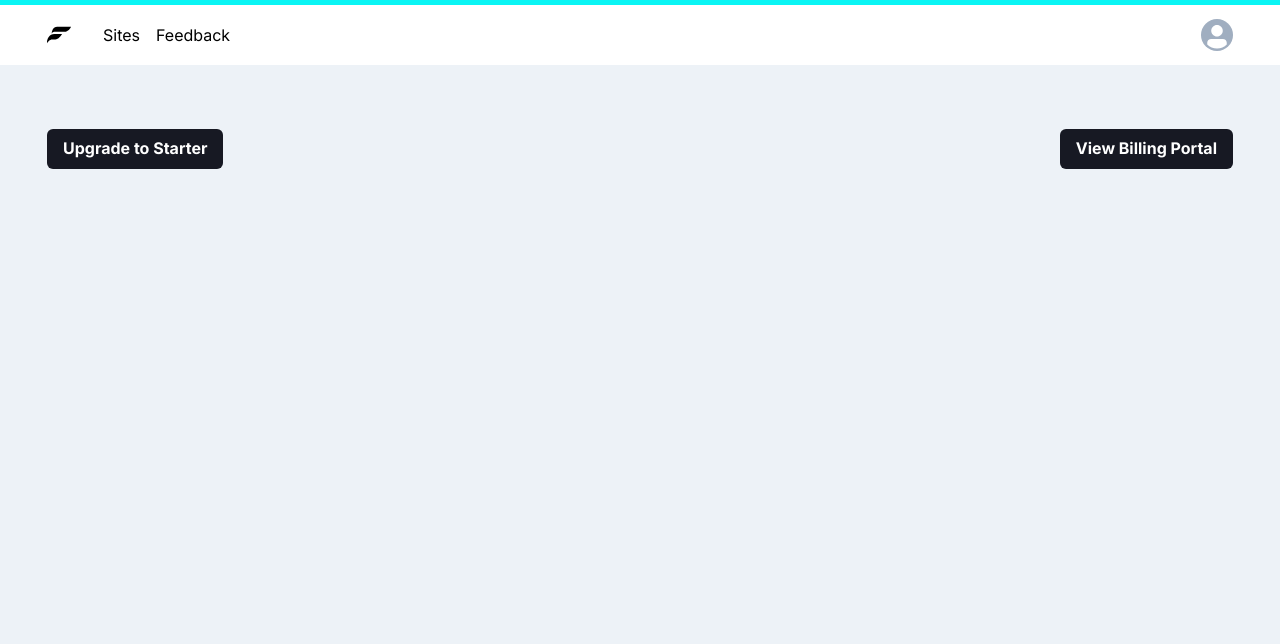
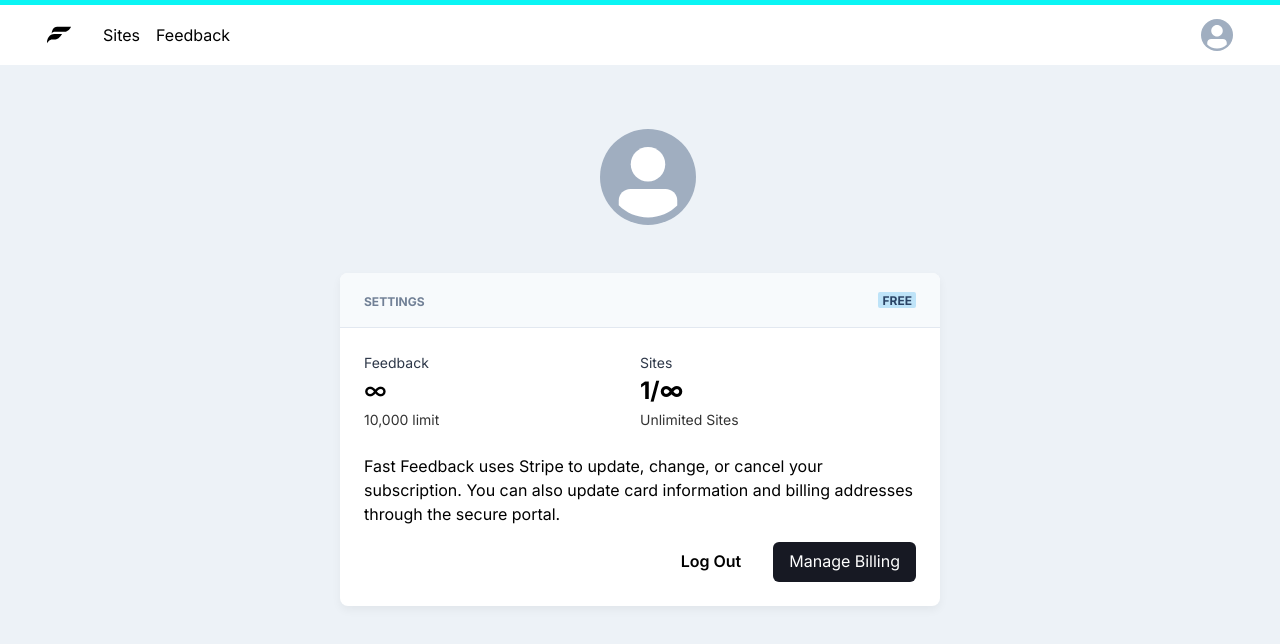
Before and after one commit to LuisFlavioOliveira/fastFeedBack, a Next.js app: page /account in a window 1280 px wide. Shown: the top 644 px of the page. Built offline with nearby package versions, Linux system fonts and the light colour scheme; no server answers.

Commit message:
Added pricing checks based on Stripe role

```diff
--- a/components/DashboardShell.js
+++ b/components/DashboardShell.js
@@ -44,9 +44,11 @@ const DashboardShell = ({ children }) => {
           </Flex>
           <Flex justifyContent="center" alignItems="center">
             {user && (
-              <Button variant="ghost" mr={2} onClick={() => signout()}>
-                Log Out
-              </Button>
+              <NextLink href="/account" passHref>
+                <Button as="a" variant="ghost">
+                  Account
+                </Button>
+              </NextLink>
             )}
             <Avatar size="sm" src={user ? user.photoUrl : null} />
           </Flex>
--- a/components/SiteTableHeader.js
+++ b/components/SiteTableHeader.js
@@ -1,3 +1,4 @@
+/* eslint-disable react/prop-types */
 import {
   Breadcrumb,
   BreadcrumbItem,
@@ -8,7 +9,7 @@ import {
 
 import AddSiteModal from './AddSiteModal';
 
-export function SiteTableHeader() {
+export function SiteTableHeader({ isPaidAccount }) {
   return (
     <>
       <Breadcrumb>
@@ -18,7 +19,7 @@ export function SiteTableHeader() {
       </Breadcrumb>
       <Flex justifyContent="space-between">
         <Heading mb={8}>My Sites</Heading>
-        <AddSiteModal>+ Add Site</AddSiteModal>
+        {isPaidAccount && <AddSiteModal>+ Add Site</AddSiteModal>}
       </Flex>
     </>
   );
--- a/lib/auth.js
+++ b/lib/auth.js
@@ -19,10 +19,10 @@ function useProvideAuth() {
   const [user, setUser] = useState(null);
   const router = useRouter();
 
-  const handleUser = (rawUser) => {
+  const handleUser = async (rawUser) => {
     if (rawUser) {
       // eslint-disable-next-line no-shadow
-      const user = formatUser(rawUser);
+      const user = await formatUser(rawUser);
       const { token, ...userWithoutToken } = user;
 
       createUser(user.uid, userWithoutToken);
@@ -75,11 +75,18 @@ function useProvideAuth() {
   };
 }
 
-const formatUser = (user) => ({
+const getStripeRole = async () => {
+  await firebase.auth().currentUser.getIdToken(true);
+  const decodedToken = await firebase.auth().currentUser.getIdTokenResult();
+  return decodedToken.claims.stripeRole;
+};
+
+const formatUser = async (user) => ({
   uid: user.uid,
   email: user.email,
   name: user.displayName,
   token: user.za,
   provider: user.providerData[0].providerId,
   photoUrl: user.photoURL,
+  stripeRole: await getStripeRole(),
 });
--- a/lib/db.js
+++ b/lib/db.js
@@ -30,7 +30,7 @@ export async function createCheckoutSession(uid) {
     .doc(uid)
     .collection('checkout_sessions')
     .add({
-      price: 'price_1IEKlFAFPLrrQ5sIk9U0ZO2d',
+      price: 'price_1IEKlmAFPLrrQ5sIRIm7nyIb',
       success_url: window.location.origin,
       cancel_url: window.location.origin,
     });
@@ -55,6 +55,8 @@ export async function getToBillingPortal() {
   const functionRef = app
     .functions('us-central1')
     .httpsCallable('ext-firestore-stripe-subscriptions-createPortalLink');
-  const { data } = await functionRef({ returnUrl: window.location.origin });
+  const { data } = await functionRef({
+    returnUrl: `${window.location.origin}/account`,
+  });
   window.location.assign(data.url);
 }
--- a/pages/account.js
+++ b/pages/account.js
@@ -1,3 +1,4 @@
+/* eslint-disable react/prop-types */
 /* eslint-disable import/no-unresolved */
 /* eslint-disable react/button-has-type */
 /* eslint-disable no-shadow */
@@ -6,94 +7,140 @@ import React from 'react';
 
 import { useAuth } from '@/lib/auth';
 
-import fetcher from '@/utils/fetcher';
-import { useAbortController } from '@/utils/hooks';
+import DashboardShell from '@/components/DashboardShell';
 
-import EmptyState from '@/components/EmptyState';
-import SiteTableSkeleton from '@/components/SiteTableSkeleton';
-import DashboardShell from '@/components/DashboardShell';
-import SiteTable from '@/components/SiteTable';
-
-import { useQuery } from 'react-query';
-import { SiteTableHeader } from '@/components/SiteTableHeader';
-import { Box, Button } from '@chakra-ui/react';
+import {
+  Avatar,
+  Heading,
+  Box,
+  Button,
+  Flex,
+  Text,
+  Badge,
+  StatGroup,
+  Stat,
+  StatLabel,
+  StatNumber,
+  StatHelpText,
+} from '@chakra-ui/react';
 import { createCheckoutSession, getToBillingPortal } from '@/lib/db';
 
+function FeedbackUsage() {
+  return (
+    <StatGroup>
+      <Stat>
+        <StatLabel color="gray.700">Feedback</StatLabel>
+        <StatNumber fontWeight="medium">∞</StatNumber>
+        <StatHelpText>10,000 limit</StatHelpText>
+      </Stat>
+
+      <Stat>
+        <StatLabel color="gray.700">Sites</StatLabel>
+        <StatNumber fontWeight="bold">1/∞</StatNumber>
+        <StatHelpText>Unlimited Sites</StatHelpText>
+      </Stat>
+    </StatGroup>
+  );
+}
+
+function SettingsTable({ stripeRole, children }) {
+  return (
+    <Box
+      backgroundColor="white"
+      mt={8}
+      borderRadius={[0, 8, 8]}
+      boxShadow="0px 4px 10px rgba(0, 0, 0, 0.05)"
+    >
+      <Flex
+        backgroundColor="gray.50"
+        borderTopLeftRadius={[0, 8, 8]}
+        borderTopRightRadius={[0, 8, 8]}
+        borderBottom="1px solid"
+        borderBottomColor="gray.200"
+        px={6}
+        py={4}
+      >
+        <Flex justify="space-between" align="center" w="full">
+          <Text
+            textTransform="uppercase"
+            fontSize="xs"
+            color="gray.500"
+            fontWeight="bold"
+            mt={1}
+          >
+            Settings
+          </Text>
+          <Badge
+            h="1rem"
+            colorScheme={stripeRole === 'premium' ? 'purple' : 'blue'}
+          >
+            {stripeRole || 'FREE'}
+          </Badge>
+        </Flex>
+      </Flex>
+      <Flex direction="column" p={6}>
+        {children}
+      </Flex>
+    </Box>
+  );
+}
+
 export default function Account() {
-  // call the custom hook to abort a fetch and store the signal
-  const signal = useAbortController();
+  const { user, signout } = useAuth();
+  const [isBillingLoading, setBillingLoading] = React.useState(false);
 
-  const { user } = useAuth();
-  // // Get token if there's one, if not, return undefined
-  // const token = user?.token;
-
-  // // Access the client
-  // const { status, error, data } = useQuery(
-  //     ['user', token],
-  //     () => fetcher('/api/user', token, signal),
-  //     {
-  //         enabled: !!token, // only runs the query if user is true
-  //     }
-  // );
-
-  // if (status === 'error') {
-  //     return <span>An error has occurred: {error.message}</span>;
-  // }
-
-  // if (status === 'loading') {
-  //     return (
-  //         <DashboardShell>
-  //             <SiteTableHeader />
-  //             <SiteTableSkeleton />
-  //         </DashboardShell>
-  //     );
-  // }
-
-  // if (status === 'success') {
-  //     return (
-  //         <DashboardShell>
-  //             <SiteTableHeader />
-  //             {data.sites.length > 0 ? (
-  //                 <SiteTable sites={data.sites} />
-  //             ) : (
-  //                     <EmptyState />
-  //                 )}
-  //         </DashboardShell>
-  //     );
-  // }
-
-  /* this is one solution I found because if user is false (undefined), the component
-    should return something, so it will return the 'loading' component */
   return (
     <DashboardShell>
-      <Box display="flex" alignItems="center" justifyContent="space-between">
+      <Flex
+        direction="column"
+        maxW="600px"
+        align={['left', 'center']}
+        margin="0 auto"
+      >
+        <Flex direction="column" align={['left', 'center']} ml={4}>
+          <Avatar
+            w={['3rem', '6rem']}
+            h={['3rem', '6rem']}
+            mb={4}
+            src={user?.photoUrl}
+          />
+          <Heading letterSpacing="-1px">{user?.name}</Heading>
+          <Text>{user?.email}</Text>
+        </Flex>
+        <SettingsTable stripeRole={user?.stripeRole}>
+          <FeedbackUsage />
+          <Text my={4}>
+            Fast Feedback uses Stripe to update, change, or cancel your
+            subscription. You can also update card information and billing
+            addresses through the secure portal.
+          </Text>
+          <Flex justify="flex-end">
+            <Button variant="ghost" ml={4} onClick={() => signout()}>
+              Log Out
+            </Button>
+            {user?.stripeRole === null ? null : (
               <Button
-          onClick={() => createCheckoutSession(user.uid)}
+                onClick={() => {
+                  setBillingLoading(true);
+                  getToBillingPortal();
+                }}
                 backgroundColor="gray.900"
-          colorScheme="white"
-          fontWeight="bold"
+                color="white"
+                fontWeight="medium"
+                ml={4}
+                isLoading={isBillingLoading}
                 _hover={{ bg: 'gray.700' }}
                 _active={{
                   bg: 'gray.800',
                   transform: 'scale(0.95)',
                 }}
               >
-          Upgrade to Starter
+                Manage Billing
               </Button>
-        <Button
-          onClick={() => getToBillingPortal()}
-          backgroundColor="gray.900"
-          colorScheme="white"
-          fontWeight="bold"
-          _hover={{ bg: 'gray.700' }}
-          _active={{
-            bg: 'gray.800',
-            transform: 'scale(0.95)',
-          }}
-        >
-          View Billing Portal
-        </Button>
-      </Box>
+            )}
+          </Flex>
+        </SettingsTable>
+      </Flex>
     </DashboardShell>
   );
 }
--- a/pages/api/sites.js
+++ b/pages/api/sites.js
@@ -11,7 +11,7 @@ export default async (req, res) => {
     const sites = await getUserSites(uid);
     res.statusCode = 200;
     res.setHeader('Content-Type', 'application/json');
-    res.end(JSON.stringify({ sites }));
+    res.end(JSON.stringify({ sites: [] }));
   } catch (error) {
     const headers = formatObjectKeys(req.headers);
 
```
Also changed, not shown: components/UpgradeEmptyState.js (added, +48 -0 lines), pages/dashboard.js (+13 -6 lines). Lines whose indentation alone changed are shown as unchanged.
